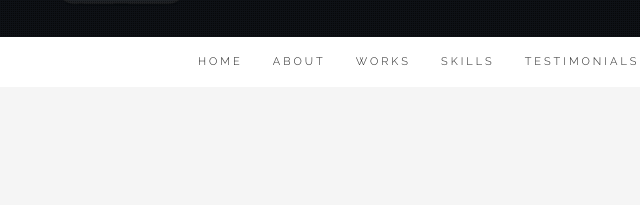
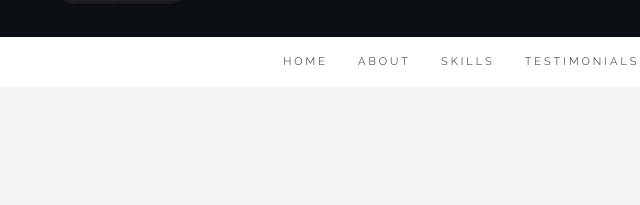
Before and after one commit to merzak7/IOSeven, a plain HTML site: page index.html in a window 1280 px wide. Shown: the part 763-968 px from the top of the page, 453-1093 px from the left. Drawn offline with Linux system fonts and the light colour scheme.

Commit message:
Update index.html

```diff
--- a/index.html
+++ b/index.html
@@ -72,7 +72,7 @@
 					<ul class="nav navbar-nav navbar-right">
 						<li><a href="#home">Home</a></li>
 						<li><a href="#services">About</a></li>
-                        <li><a href="#portfolio">Works</a></li>
+                        <!--<li><a href="#portfolio">Works</a></li>-->
                         <li><a href="#skills">Skills</a></li>
 						<li><a href="#testimonials">Testimonials</a></li>
 						<li><a href="#contact">Contact</a></li>
```
